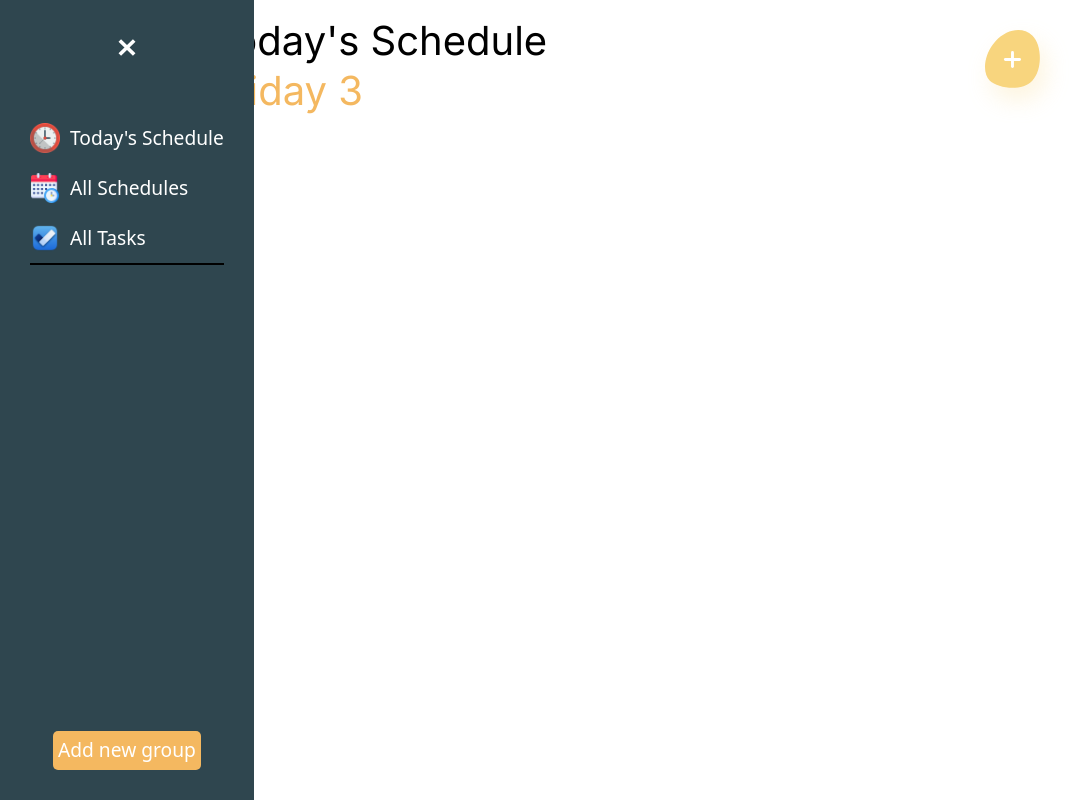
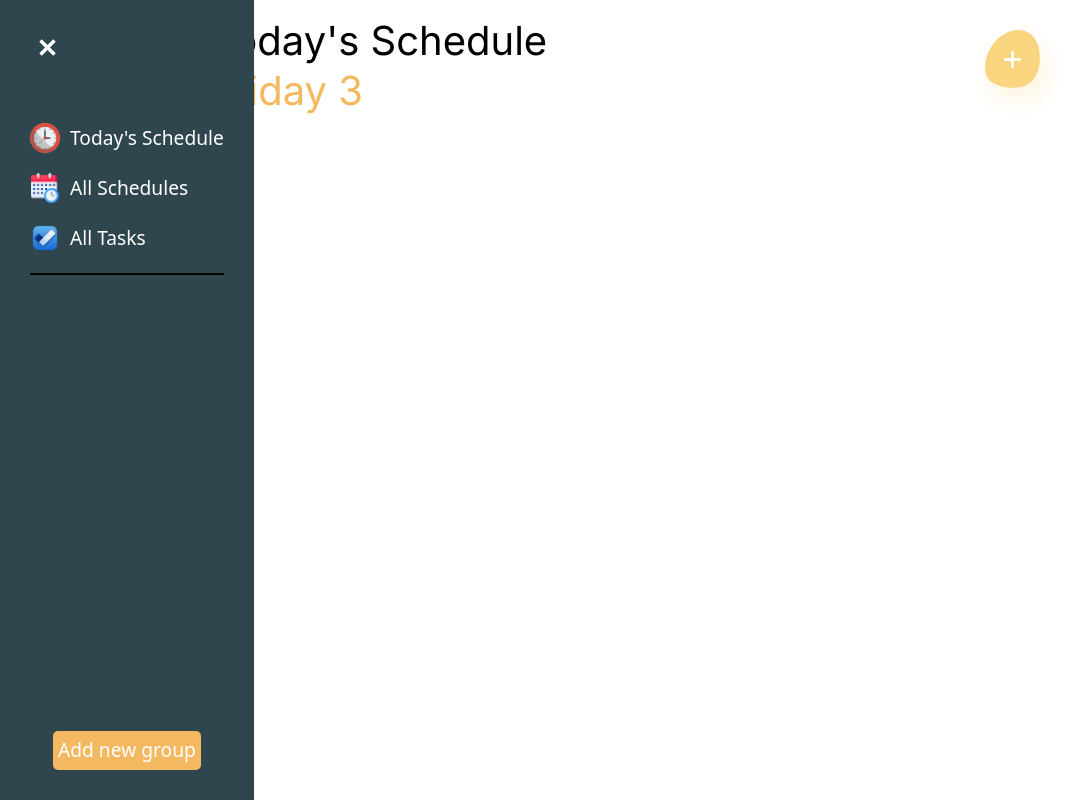
Before and after one commit to Patrix726/Task-Schedule-App-with-React, a React (Vite) app: page / in a window 1280 px wide. Shown: the whole page, without its empty margins (0-1081 px from the left). Built offline with nearby package versions, Linux system fonts and the light colour scheme; a web font is replaced by a local one.

Commit message:
modified a few styles

```diff
--- a/src/App.css
+++ b/src/App.css
@@ -18,14 +18,19 @@ body {
   transition: all 0.2s ease-in;
 }
 .nav.open {
+  justify-content: flex-start;
   width: auto;
 }
 .nav .categories {
   display: flex;
   flex-direction: column;
+  align-self: flex-start;
+  padding-bottom: 10px;
+  margin-bottom: 10px;
   border-bottom: 2px solid black;
 }
 .nav .groups {
+  border: 0;
   margin-bottom: auto;
 }
 .nav-img-icons {
@@ -37,12 +42,11 @@ body {
 }
 .navbtn {
   display: flex;
-  /* justify-content: center; */
   align-items: center;
   font-size: 1.2rem;
   text-align: left;
+  transition: all 0.5s;
 }
-
 .group-add-navbtn {
   font-size: 1.7rem;
   background-color: #f4b860;
@@ -91,6 +95,7 @@ body {
 #hamburger {
   margin-bottom: 3rem;
   width: 2.2rem;
+  align-self: flex-start;
 }
 .hb {
   width: 100%;
--- a/src/Components/Nav.jsx
+++ b/src/Components/Nav.jsx
@@ -62,7 +62,7 @@ const Nav = ({ setCurrentView, setData, groups }) => {
     <>
       <nav className={expand ? "nav open" : "nav"}>
         <button
-          className="navbtn expand"
+          className="navbtn"
           id="hamburger"
           onClick={() => {
             setExpand(!expand);
@@ -111,7 +111,7 @@ const Nav = ({ setCurrentView, setData, groups }) => {
             {expand && <span>All Tasks</span>}
           </button>
         </div>
-        <div className="groups">{allGroups}</div>
+        <div className="categories groups">{allGroups}</div>
         <button
           className={expand ? "group-add-navbtn expanded" : "group-add-navbtn"}
           onClick={() => {
```
